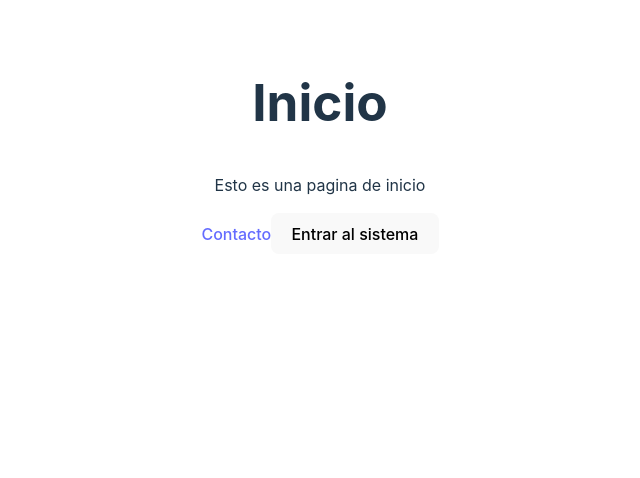
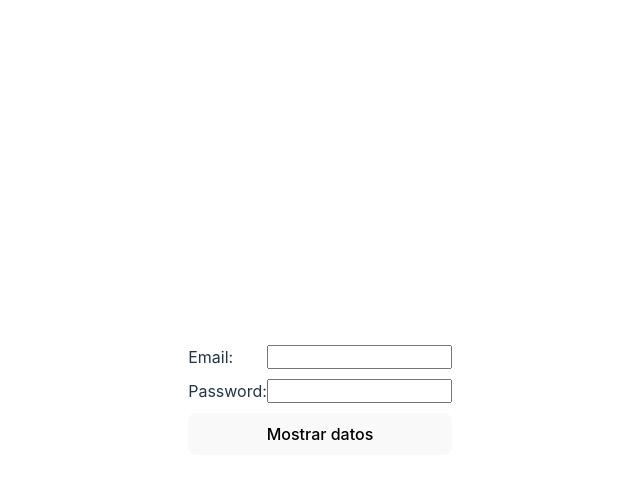
Before and after one commit to Unfiw/AnimeProject-FrontEnd, a React (Vite) app: page / in a window 1280 px wide. Shown: the top 478 px of the page, without its empty margins (320-960 px from the left). Built offline with nearby package versions, Linux system fonts and the light colour scheme.

Commit message:
Protected Route

```diff
--- a/package.json
+++ b/package.json
@@ -10,11 +10,13 @@
     "preview": "vite preview"
   },
   "dependencies": {
+    "jwt-decode": "^4.0.0",
     "react": "^18.2.0",
     "react-dom": "^18.2.0",
     "react-router-dom": "^6.23.1"
   },
   "devDependencies": {
+    "@types/jwt-decode": "^3.1.0",
     "@types/react": "^18.2.66",
     "@types/react-dom": "^18.2.22",
     "@typescript-eslint/eslint-plugin": "^7.2.0",
--- a/src/App.tsx
+++ b/src/App.tsx
@@ -3,26 +3,21 @@ import {Routes, Route} from 'react-router-dom'
 import Inicio from "./pages/Inicio.tsx"
 import Contacto from "./pages/Contacto.tsx"
 import MenuPrincipal from './pages/MenuPrincipal.tsx'
+import LogIn from './pages/LogIn.tsx'
 
-const jwt = undefined
-const isLogged = () => {
-  return true;
-}
+import ProtectedRoute from './components/ProtectedRoute.tsx';
 
 function App() {
-
   return (
     <main>
       <Routes>
-        <Route path="/" element={<Inicio/>} />
-        <Route path="/contacto" element={<Contacto/>} />
-        {
-          isLogged() && <Route path="menu-principal" element={<MenuPrincipal/>}/>
-        }
-
-        </Routes>
+        <Route path="/" element={<LogIn />} />
+        <Route path="/contacto" element={<Contacto />} />
+        <Route path="/inicio" element={<Inicio />} />
+        <Route path="/menu-principal" element={<ProtectedRoute element={<MenuPrincipal />} />} />
+      </Routes>
     </main>
-  )
+  );
 }
 
-export default App
+export default App;
--- a/src/components/Form/Form.css
+++ b/src/components/Form/Form.css
@@ -2,9 +2,20 @@
   display: flex;
   flex-direction: column;
   gap: 10px;
+  justify-content: center;
 }
 
 .inputContainer {
   display: flex;
   justify-content: space-between;
+  height: 100%;
+  width: 100%;
 }
+
+main {
+  height: 100%;
+  width: 100%;
+  display: flex;
+  flex-direction: column;
+  justify-content: center;
+}
--- /dev/null
+++ b/src/components/ProtectedRoute.tsx
@@ -0,0 +1,14 @@
+// src/components/ProtectedRoute.tsx
+import React from 'react';
+import { Navigate } from 'react-router-dom';
+import { isLoggedIn } from './auth';
+
+interface ProtectedRouteProps {
+  element: React.ReactElement;
+}
+
+const ProtectedRoute: React.FC<ProtectedRouteProps> = ({ element }) => {
+  return isLoggedIn() ? element : <Navigate to="/" />;
+};
+
+export default ProtectedRoute;
--- /dev/null
+++ b/src/components/auth.ts
@@ -0,0 +1,26 @@
+// src/utils/auth.ts
+import {jwtDecode} from 'jwt-decode';
+
+interface DecodedToken {
+  exp: number;
+}
+
+export const isLoggedIn = (): boolean => {
+  const token = localStorage.getItem('token');
+  if (!token) {
+    return false;
+  }
+
+  try {
+    const decodedToken = jwtDecode<DecodedToken>(token);
+    const currentTime = Date.now() / 1000;
+    if (decodedToken.exp < currentTime) {
+      localStorage.removeItem('token');
+      return false;
+    }
+    return true;
+  } catch (error) {
+    localStorage.removeItem('token');
+    return false;
+  }
+};
--- /dev/null
+++ b/src/pages/LogIn.tsx
@@ -0,0 +1,115 @@
+import '../components/Form/Form.css'
+import { useState, useEffect, SetStateAction } from 'react'
+import Data from '../components/Form/Data'
+import { useNavigate } from 'react-router-dom'
+
+const API_URL = "http://localhost:3010/"
+
+function LogIn() {
+  const [password, setPassword] = useState<string>("")
+  const [email, setEmail] = useState<string>("")
+  const [showData, setShowData] = useState<boolean>(false)
+  const [user, setUser] = useState<any>(null)
+  const [categories, setCategories] = useState([])
+
+  const navigate = useNavigate()
+
+  useEffect(() => {
+    if (localStorage.getItem("token")) fetchCategory();
+  }, [])
+
+  useEffect(() => {
+    if (email === 'Marco@gmail.com') {
+      alert("Easter egg");
+    }
+  }, [email]);
+
+  const handleInputChange = (stateUpdate: { (value: SetStateAction<string>): void; (value: SetStateAction<string>): void; (arg0: any): void }) => {
+    return (event: { target: { value: any } }) => {
+      stateUpdate(event.target.value)
+    }
+  }
+
+  const handleOnClick = () => {
+    logIn({ email, password })
+  }
+
+  const logIn = async ({ email, password }: { email: String, password: string }) => {
+    try {
+      const response = await fetch(API_URL + "api/v1/auth/login", {
+        method: 'POST',
+        headers: {
+          "Content-Type": "application/json",
+        },
+        body: JSON.stringify({ email, password }),
+      })
+
+      if (response.status === 200) {
+        const data = await response.json()
+        setUser(data)
+        console.log(data.token);
+        window.localStorage.setItem("token", data.token)
+        fetchCategory();
+        alert("Bienvenido al sistema")
+        navigate('menu-principal')
+      } else {
+        alert("Usuario y contraseña incorrecta")
+      }
+    } catch (error) {
+      console.log(error)
+    }
+  }
+
+  const fetchCategory = async () => {
+    try {
+      const response = await fetch(API_URL + "api/v1/categories", {
+        headers: {
+          'Authorization': `Bearer ${localStorage.getItem("token")}`
+        }
+      })
+      const data = await response.json()
+      console.log(data)
+      setCategories(data);
+    } catch (error) {
+      console.log(error)
+    }
+  }
+
+  return (
+    <>
+      {
+        categories.length !== 0 && categories.map(categorie => (
+          <section key={categorie._id}>
+            <p>Categorie</p>
+            <p>{categorie.name}</p>
+            <p>{categorie.description}</p>
+            <p>{categorie._id}</p>
+            <p>User:<br></br>{categorie.user.name}</p>
+            <p>{categorie.user.email}</p>
+          </section>
+        ))
+      }
+
+      <Data email={email} password={password} showData={showData} />
+      <section className="formContainer">
+        <span className='inputContainer'>
+          <label htmlFor="name">Email:</label>
+          <input type="text" id="name" name="name" value={email}
+            onChange={handleInputChange(setEmail)} />
+        </span>
+        <span className='inputContainer'>
+          <label htmlFor="email">Password:</label>
+          <input type="password" id="email" name="email" value={password}
+            onChange={handleInputChange(setPassword)} />
+        </span>
+        <button onClick={handleOnClick}>
+          {
+            showData ? "Ocultar datos" : "Mostrar datos"
+          }
+        </button>
+      </section>
+    </>
+  )
+}
+
+export default LogIn
```
Also changed, not shown: 1 other file (tests, documents, lock files or other folders).
